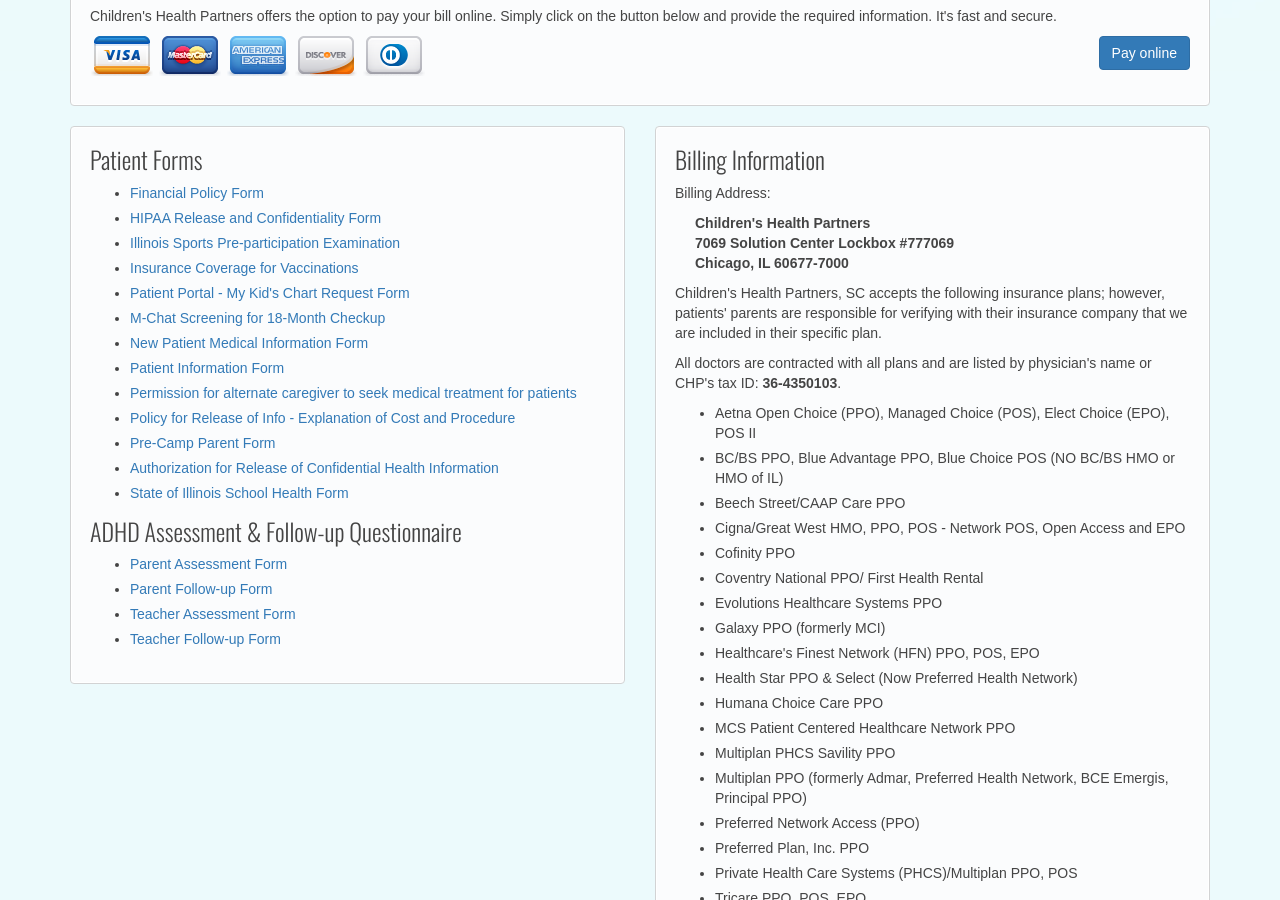
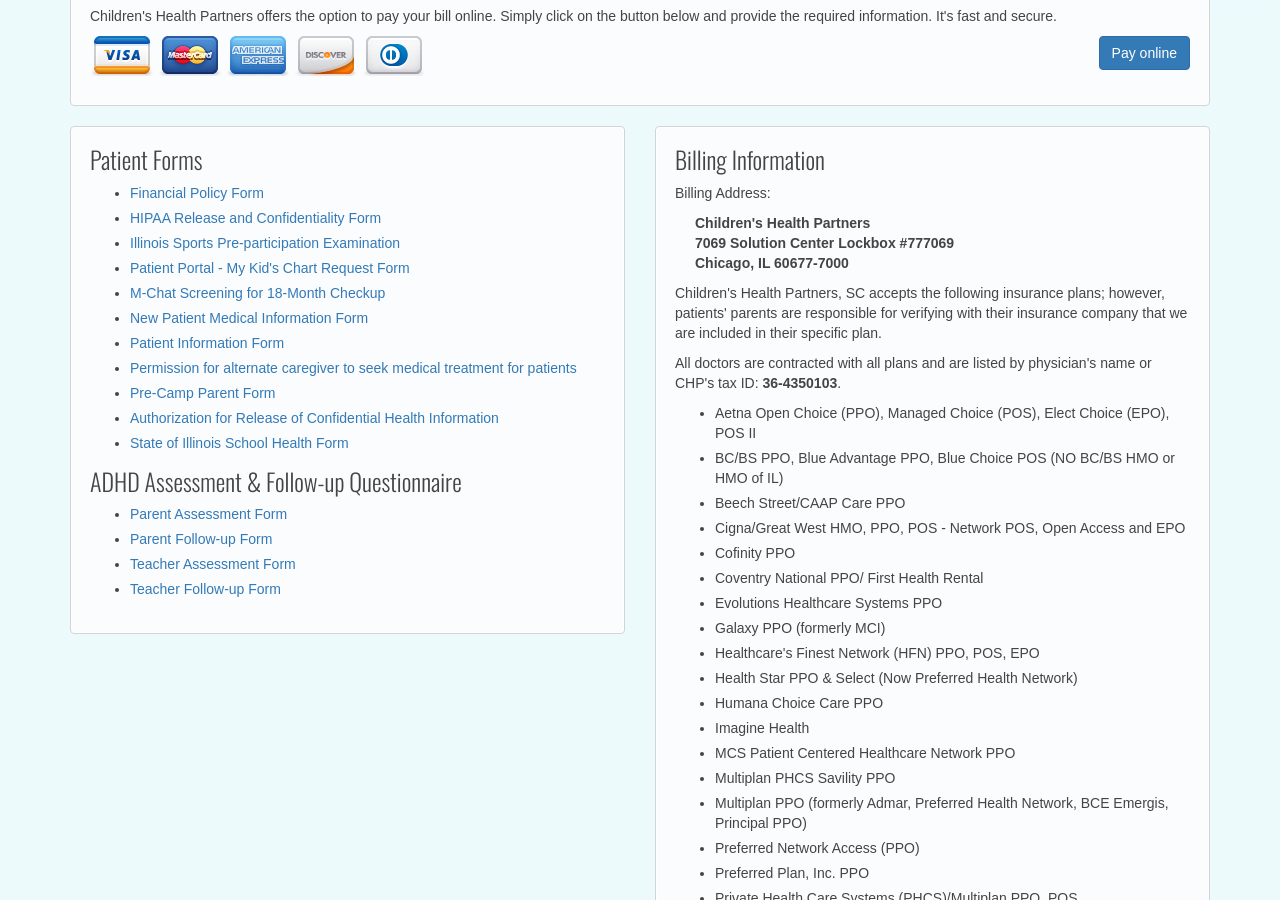
Before and after one commit to chpweb/web, a Jekyll site: the page built from forms-billing.html, in a window 1280 px wide and 900 px high, scrolled down 318 px. Built offline with Jekyll 4.4.1, drawn with Linux system fonts in a browser that asks for light colours; some web fonts are replaced; comment, search, counter and statistics services are not loaded.

Commit message:
Update forms-billing.html

```diff
--- a/forms-billing.html
+++ b/forms-billing.html
@@ -37,13 +37,13 @@
             <li><a href="/storage/pdf/Financial-Policy-2016-revision.pdf" target="_blank">Financial Policy Form</a></li>
             <li><a href="/storage/pdf/hipaa_form.pdf" target="_blank">HIPAA Release and Confidentiality Form</a></li>
             <li><a href="http://www.ihsa.org/documents/sportsMedicine/2013-14/Pre-participation%20Examination%202013-14%20042413.pdf" target="_blank">Illinois Sports Pre-participation Examination</a></li>
-            <li><a href="/storage/pdf/Immunization_Cost_2013.pdf" target="_blank">Insurance Coverage for Vaccinations</a></li>
+            <!--<li><a href="/storage/pdf/Immunization_Cost_2013.pdf" target="_blank">Insurance Coverage for Vaccinations</a></li>-->
             <li><a href="/storage/pdf/MyKidsChartRegistrationFormwithCHPLogo.pdf" target="_blank">Patient Portal - My Kid's Chart Request Form</a></li>
             <li><a href="/storage/pdf/m-chat.pdf" target="_blank">M-Chat Screening for 18-Month Checkup</a></li>
             <li><a href="/storage/pdf/New_Patient_Medical_Information-white_form.pdf" target="_blank">New Patient Medical Information Form</a></li>
             <li><a href="/storage/pdf/Patient_Info_Form-yellow_form.pdf" target="_blank">Patient Information Form</a></li>
             <li><a href="/storage/pdf/Permission_for_Medical_Treatment_ALTERNATE_CARE_GIVER.pdf" target="_blank">Permission for alternate caregiver to seek medical treatment for patients</a></li>
-            <li><a href="/storage/pdf/Policy_for_Release_of_Info-Explanation_of_Cost_and_Procedure_2013.pdf" target="_blank">Policy for Release of Info - Explanation of Cost and Procedure</a></li>
+            <!--<li><a href="/storage/pdf/Policy_for_Release_of_Info-Explanation_of_Cost_and_Procedure_2013.pdf" target="_blank">Policy for Release of Info - Explanation of Cost and Procedure</a></li>-->
             <li><a href="/storage/pdf/Camp-Parent-Form.pdf" target="_blank">Pre-Camp Parent Form</a></li>
             <!--<li><a href="/storage/pdf/Request_for_Release_of_Medical_Records.pdf" target="_blank">Request for Release of Medical Information</a></li>-->
             <li><a href="/storage/pdf/Authorization_for_Release_of_Confidential_HealthInformation.pdf" target="_blank">Authorization for Release of Confidential Health Information</a></li>
@@ -81,6 +81,7 @@
             <li>Healthcare's Finest Network (HFN) PPO, POS, EPO</li>
             <li>Health Star PPO &amp; Select (Now Preferred Health Network)</li>
             <li>Humana Choice Care PPO</li>
+            <li>Imagine Health</li>
             <li>MCS Patient Centered Healthcare Network PPO</li>
             <li>Multiplan PHCS Savility PPO</li>
             <li>Multiplan PPO (formerly Admar, Preferred Health Network, BCE Emergis, Principal PPO)</li>
```
